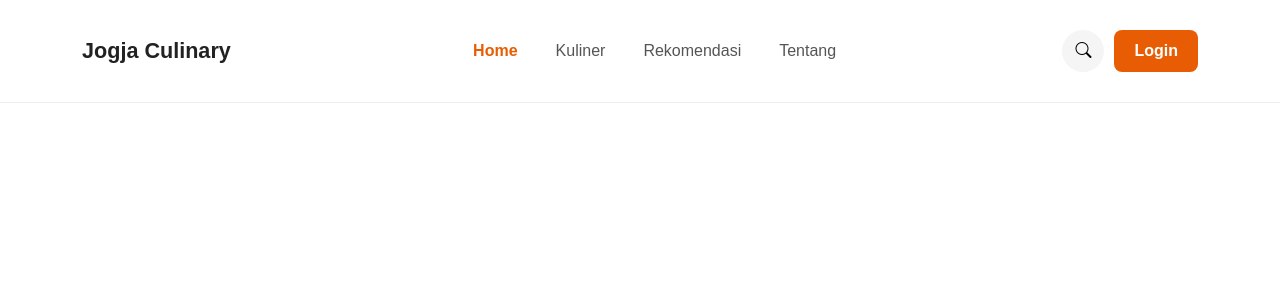
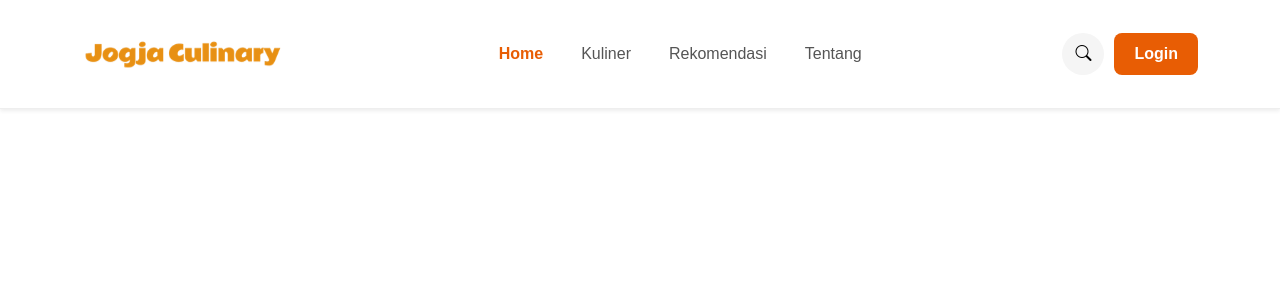
Before and after one commit to rizkicahyaa/jogja-culinary-v2, a React (Vite) app: page / in a window 1280 px wide. Shown: the top 300 px of the page. Built offline with nearby package versions, Linux system fonts and the light colour scheme; a web font is replaced by a local one.

Commit message:
feat: added logo on navbar

```diff
--- a/src/components/Navigation.tsx
+++ b/src/components/Navigation.tsx
@@ -7,10 +7,10 @@ import Button from "react-bootstrap/Button";
 
 function Navigation() {
     return (
-        <Navbar expand="lg" className="culinary-navbar">
+        <Navbar expand="lg" className="culinary-navbar shadow-sm">
             <Container>
                 <Navbar.Brand href="/" className="brand">
-                    Jogja Culinary
+                    <img src="./jogja-culinary-logo.png" width={200} alt="" />
                 </Navbar.Brand>
 
                 <Navbar.Toggle aria-controls="main-navbar" />
```
Also changed, not shown: public/jogja-culinary-logo.png (added).
